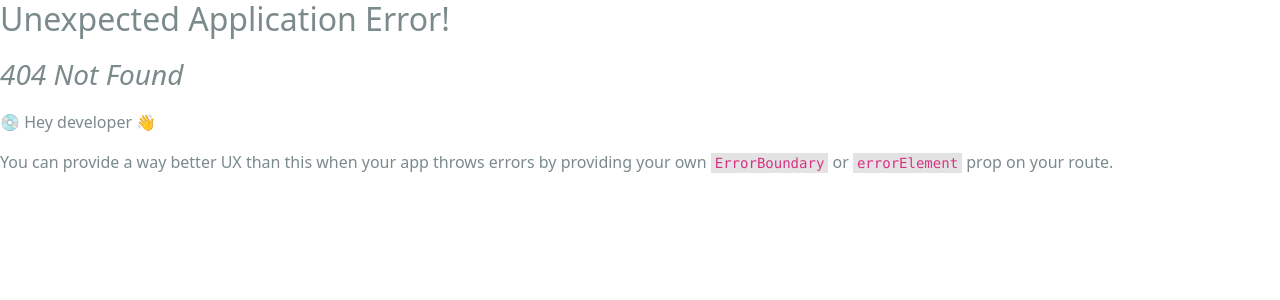
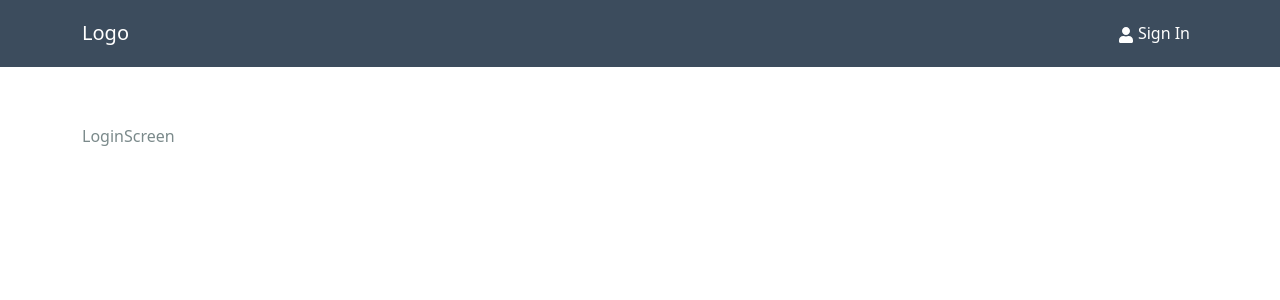
Before and after one commit to BarisYildirimm/BizBop, a React (Create React App) app in the folder frontend/: page /login in a window 1280 px wide. Before the commit this address had no page. Shown: the top 300 px of the page. Built offline with nearby package versions, Linux system fonts and the light colour scheme.

Commit message:
loginScreen Added

```diff
--- a/frontend/src/components/Header.jsx
+++ b/frontend/src/components/Header.jsx
@@ -1,22 +1,27 @@
 import React from "react";
 import { Navbar, Container, Nav } from "react-bootstrap";
 import { FaUser } from "react-icons/fa";
+import { LinkContainer } from "react-router-bootstrap";
 
 const Header = () => {
   return (
     <header>
       <Navbar bg="primary" variant="dark" expand="lg" collapseOnSelect>
         <Container>
-          <Navbar.Brand>
-            <img src={""} alt="L" />L
-          </Navbar.Brand>
+          <LinkContainer to="/">
+            <Navbar.Brand>
+              <img src={""} alt="" />
+              Logo
+            </Navbar.Brand>
+          </LinkContainer>
           <Navbar.Toggle aria-controls="basic-navbar-nav" />
           <Navbar.Collapse id="basic-navbar-nav">
             <Nav className="ms-auto">
-              <Nav.Link>
-                <FaUser />
-                Login
-              </Nav.Link>
+              <LinkContainer to="/login">
+                <Nav.Link>
+                  <FaUser /> Sign In
+                </Nav.Link>
+              </LinkContainer>
             </Nav>
           </Navbar.Collapse>
         </Container>
--- a/frontend/src/index.js
+++ b/frontend/src/index.js
@@ -12,11 +12,13 @@
 } from "react-router-dom";
 
 import HomeScreen from "./screens/HomeScreen";
+import LoginScreen from "./screens/LoginScreen";
 
 const router = createBrowserRouter(
   createRoutesFromElements(
     <Route path="/" element={<App />}>
       <Route index={true} path="/" element={<HomeScreen />}></Route>
+      <Route path="/login" element={<LoginScreen />} />
     </Route>
   )
 );
--- /dev/null
+++ b/frontend/src/screens/LoginScreen.jsx
@@ -0,0 +1,7 @@
+import React from "react";
+
+const LoginScreen = () => {
+  return <div>LoginScreen</div>;
+};
+
+export default LoginScreen;
```
